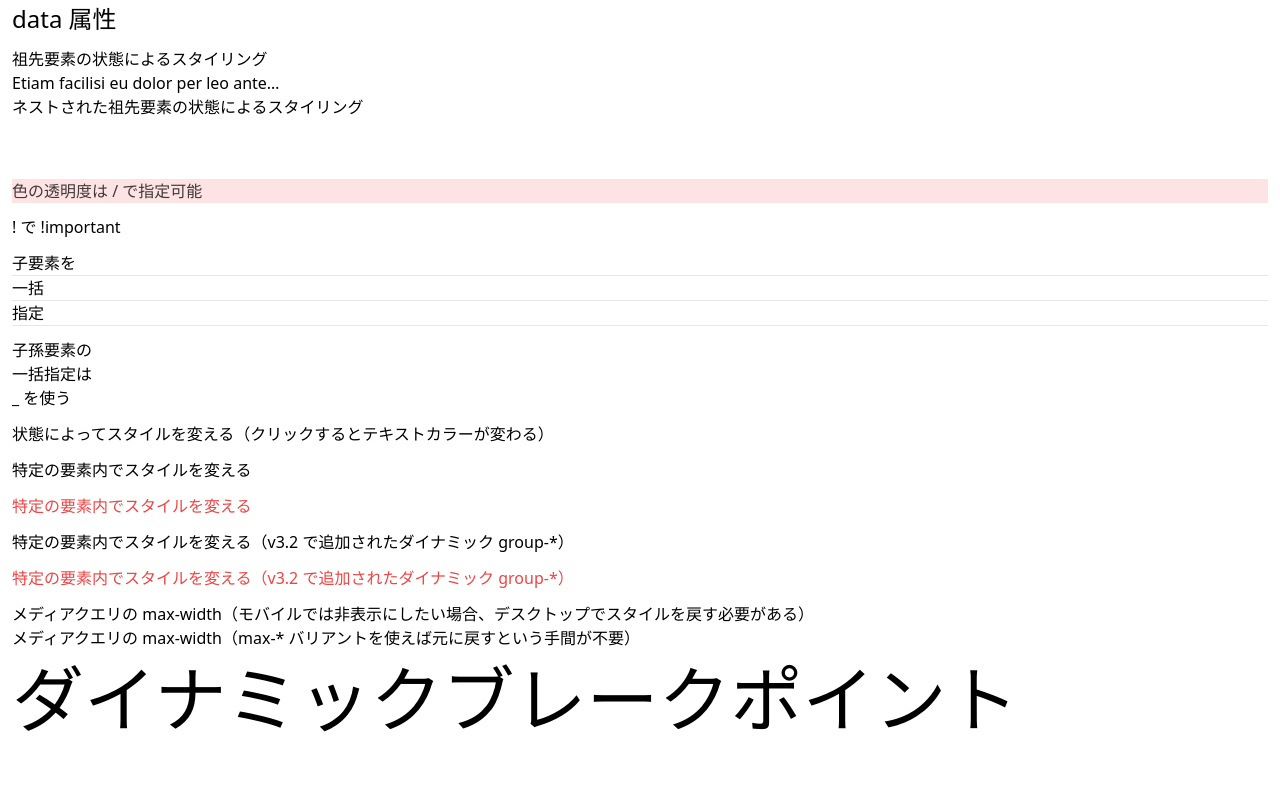
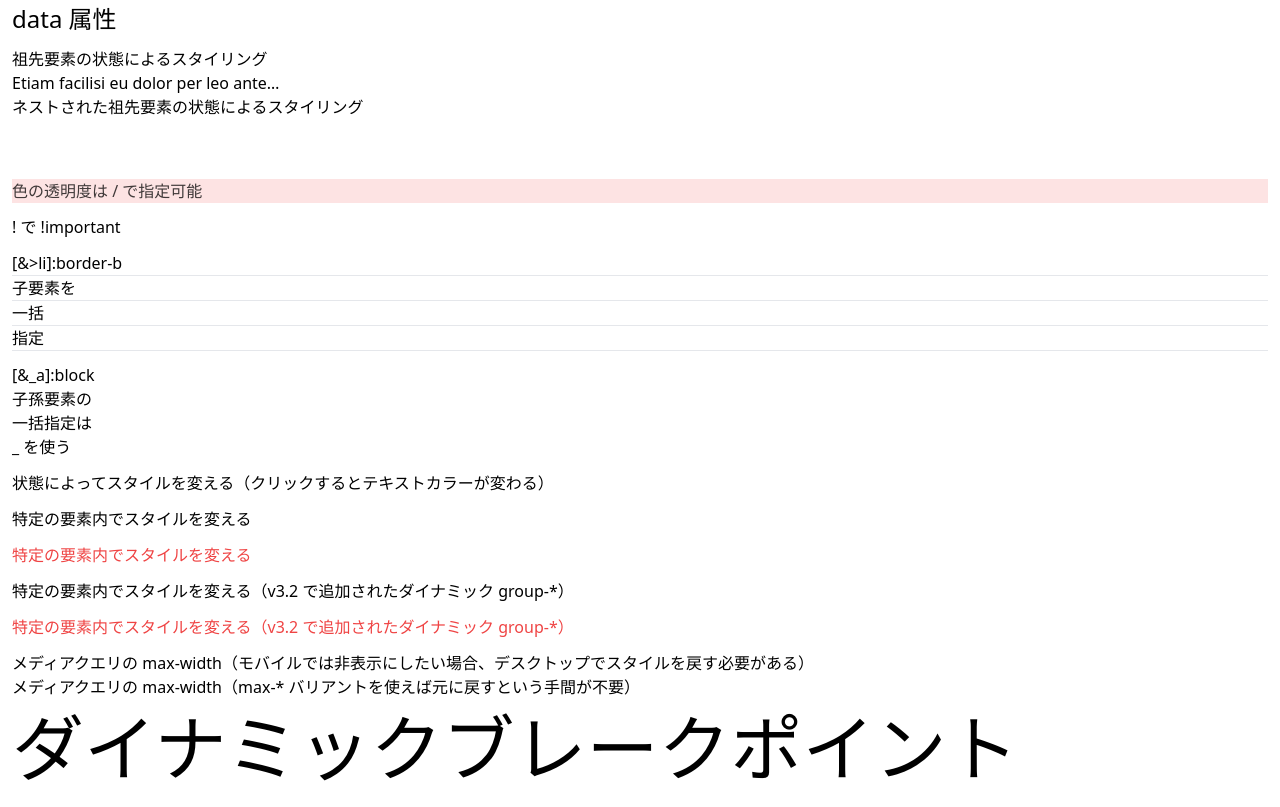
Before and after one commit to da-wake-github/tailwindcss-advanced-practice, a website: page index.html in a window 1280 px wide. Shown: the part 823-1630 px from the top of the page. Before the commit the page ends 1581 px from the top, so only its background shows below. Drawn offline with Linux system fonts and the light colour scheme.

Commit message:
Update index.html

```diff
--- a/index.html
+++ b/index.html
@@ -80,12 +80,14 @@
     </h1>
 
     <ul class="[&>li]:border-b">
+        <li>[&>li]:border-b</li>
         <li>子要素を</li>
         <li>一括</li>
         <li>指定</li>
     </ul>
 
     <ul class="[&_a]:block">
+        <li>[&_a]:block</li>
         <li><a href="http://example.com/">子孫要素の</a></li>
         <li><a href="http://example.com/">一括指定は</a></li>
         <li><a href="http://example.com/">_ を使う</a></li>
```
